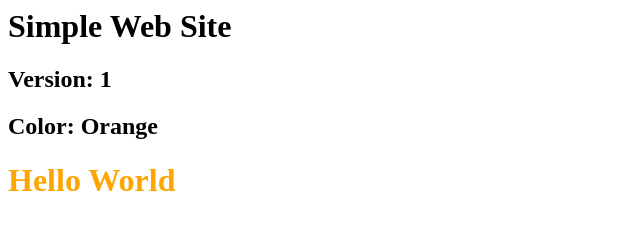
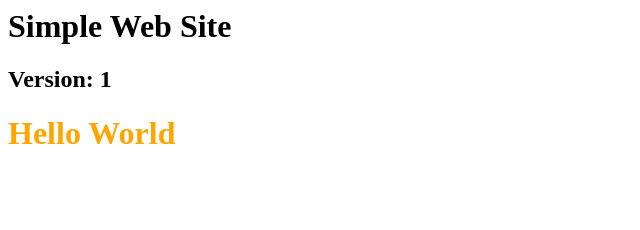
Before and after one commit to tolgak87/test2, a plain HTML site: page index.html in a window 1280 px wide. Shown: the whole page, without its empty margins (0-640 px from the left). Drawn offline with Linux system fonts and the light colour scheme.

Commit message:
change index.html file

```diff
--- a/index.html
+++ b/index.html
@@ -2,8 +2,6 @@
 
 <h1>Simple Web Site
 <h2>Version: 1</h2>
-<h2>Color: Orange</h2>
-
 
 <h1 style="color:orange;">Hello World</h1>
 
```
Also changed, not shown: 1.html (added).
